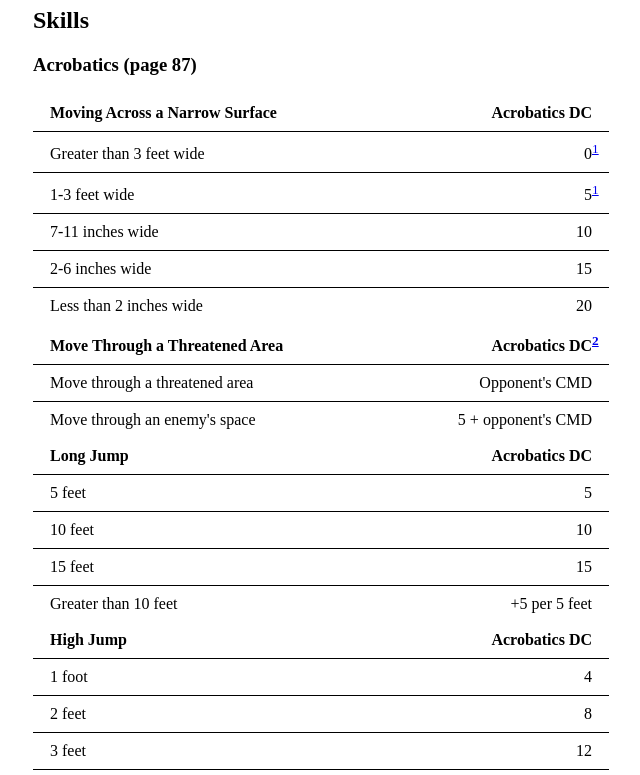
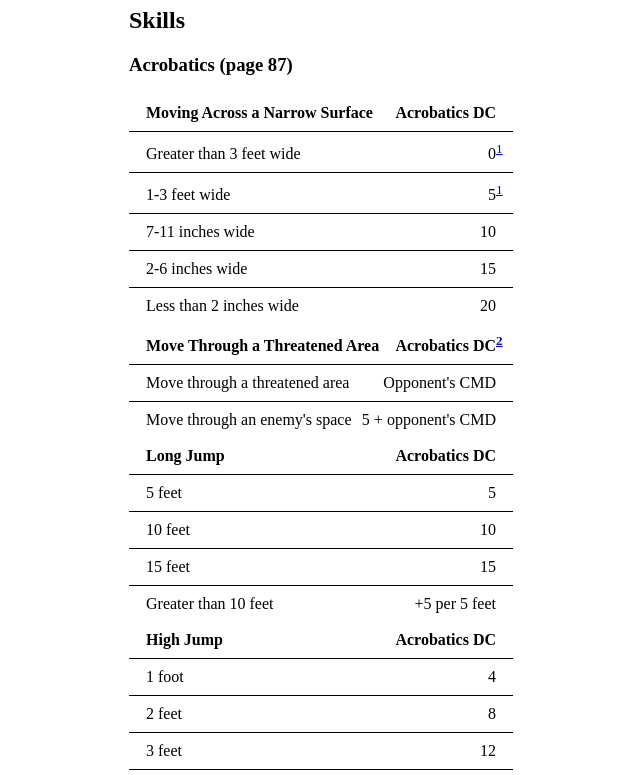
Before and after one commit to lukke100/lukke100.github.io, a plain HTML site: page gm-screen.html in a window 1280 px wide. Shown: the part 94-869 px from the top of the page, without its empty margins (319-959 px from the left). Drawn offline with Linux system fonts and the light colour scheme.

Commit message:
Tweak GM screen style

```diff
--- a/gm-screen.html
+++ b/gm-screen.html
@@ -12,7 +12,7 @@
 <style>
 body {
 	margin: auto;
-	max-width: 36em;
+	max-width: 24em;
 	padding: 3px;
 }
 table {
@@ -29,11 +29,14 @@ tr {
 	padding: 0.5em 1.0em;
 	justify-content: space-between;
 }
+thead tr {
+	align-items: last baseline;
+}
 tbody > tr:last-child {
 	border-bottom: none;
 }
 th:first-child {
-	text-align: left;
+	text-align: start;
 }
 table sup {
 	display: inline-block;
```
